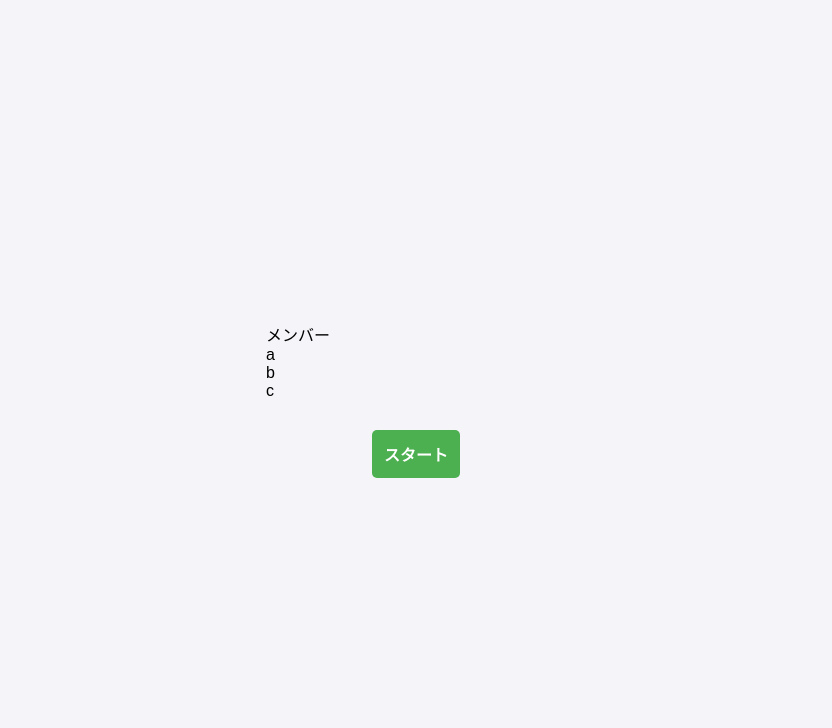
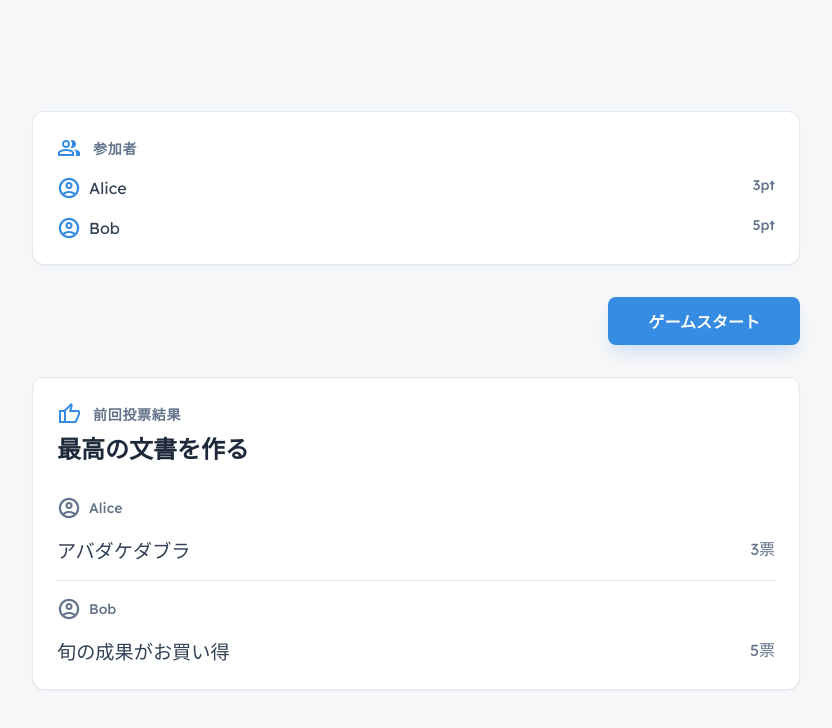
Before and after one commit to gongitsune/2026-jig-hackason-a-team, a plain HTML site: page frontend/start.html in a window 1280 px wide. Shown: the whole page, without its empty margins (224-1056 px from the left). Drawn offline with nearby package versions, Linux system fonts and the light colour scheme.

Commit message:
リザルト兼スタート画面を作成

```diff
--- /dev/null
+++ b/frontend/src/start.js
@@ -0,0 +1,76 @@
+// HTML要素の取得
+const memberListItems = document.getElementById("member-list-items");
+const startButton = document.getElementById("start-button");
+const targetGoal = document.getElementById("target-goal");
+const resultSentences = document.getElementById("result-sentences");
+
+// TODO: APIから取得できる情報のモック
+const roomInfo = {
+	status: "WAITING",
+	goal: "最高の文書を作る",
+	members: [
+		{
+			userId: "user1",
+			name: "Alice",
+			beforeResult: [
+				{
+					sentence: "アバダケダブラ",
+					voteCount: 3,
+				},
+			],
+		},
+		{
+			userId: "user2",
+			name: "Bob",
+			beforeResult: [
+				{
+					sentence: "旬の成果がお買い得",
+					voteCount: 5,
+				},
+			],
+		},
+	],
+};
+
+// 目標の表示
+targetGoal.textContent = roomInfo.goal;
+
+// メンバーリストの表示
+roomInfo.members.forEach((member) => {
+	const listItem = document.createElement("li");
+	listItem.classList.add("member-list-item");
+
+	const point = member.beforeResult.reduce(
+		(sum, result) => sum + result.voteCount,
+		0,
+	);
+	listItem.innerHTML = `
+    <div class="member-name">
+      <span class="material-symbols-outlined">account_circle</span>
+      ${member.name}
+    </div>
+    <span class="point"> ${point}pt </span>
+  `;
+
+	memberListItems.appendChild(listItem);
+});
+
+// 前回投票結果の表示
+roomInfo.members.forEach((member) => {
+	const result = member.beforeResult[0];
+
+	const listItem = document.createElement("li");
+	listItem.classList.add("user-info");
+	listItem.innerHTML = `
+    <div class="user-info">
+      <span class="material-symbols-outlined">account_circle</span>
+      <span class="user-name">${member.name}</span>
+    </div>
+    <div class="sentence-vote">
+      <span class="sentence-text">${result.sentence}</span>
+      <span class="vote-count">${result.voteCount}票</span>
+    </div>
+  `;
+
+	resultSentences.appendChild(listItem);
+});
--- a/frontend/start.html
+++ b/frontend/start.html
@@ -1,21 +1,57 @@
-<!DOCTYPE html>
-<html>
+<!doctype html>
+<html class="light" lang="ja">
   <head>
-    <title>
-      突発単語会話
-    </title>
-    <meta charset="UTF-8">
-    <link rel="stylesheet" href="style/start.css"/>
+    <meta charset="utf-8" />
+    <meta content="width=device-width, initial-scale=1.0" name="viewport" />
+    <link
+      href="https://fonts.googleapis.com/css2?family=Lexend:wght@300;400;500;600;700&display=swap"
+      rel="stylesheet"
+    />
+    <link
+      href="https://fonts.googleapis.com/css2?family=Material+Symbols+Outlined:wght@100..700,0..1&display=swap"
+      rel="stylesheet"
+    />
+    <link
+      href="https://fonts.googleapis.com/css2?family=Material+Symbols+Outlined:wght,FILL@100..700,0..1&display=swap"
+      rel="stylesheet"
+    />
+    <link href="style/global.css" rel="stylesheet" />
+    <link href="style/start.css" rel="stylesheet" />
+    <script src="src/start.js" defer type="module"></script>
+    <title>突発単語ゲーム - 結果</title>
   </head>
   <body>
-    <div id="member-wrapper">
-      <p id="member-toolber">メンバー</p>
-      <div id="members">
-        <p class="member">a</p>
-        <p class="member">b</p>
-        <p class="member">c</p>
+    <div class="container">
+      <div class="member-list">
+        <section class="card">
+          <div class="section-header">
+            <span class="material-symbols-outlined">people</span>
+            <h2 class="section-title">参加者</h2>
+          </div>
+          <ul class="member-list-items" id="member-list-items"></ul>
+        </section>
+      </div>
+
+      <div class="button-area">
+        <button class="submit-button" type="button" id="start-button">
+          ゲームスタート
+        </button>
+      </div>
+
+      <!-- Before result -->
+      <div class="before-result card">
+        <!-- 前回投票結果を表示するため、結果がなければ空にする -->
+        <!-- Target Goal -->
+        <section>
+          <div class="section-header">
+            <span class="material-symbols-outlined">thumb_up</span>
+            <h2 class="section-title">前回投票結果</h2>
+          </div>
+          <p class="card-large-text" id="target-goal">一番食べたくない食べ物</p>
+        </section>
+
+        <ul class="result-sentences" id="result-sentences"></ul>
       </div>
     </div>
-    <button>スタート</button>
   </body>
 </html>
--- a/frontend/style/global.css
+++ b/frontend/style/global.css
@@ -3,6 +3,10 @@
 	margin: 0;
 	padding: 0;
 	box-sizing: border-box;
+}
+
+fieldset {
+	border: none;
 }
 
 :root {
@@ -110,3 +114,11 @@ ul {
 	cursor: not-allowed;
 	box-shadow: none;
 }
+
+/* Text */
+.description {
+	font-size: 0.875rem;
+	color: var(--slate-500);
+	margin-bottom: 1rem;
+	margin-top: 2rem;
+}
--- a/frontend/style/start.css
+++ b/frontend/style/start.css
@@ -1,64 +1,89 @@
-* {
-  margin: 0;
-  padding: 0;
-  box-sizing: border-box;
+/* Member list */
+.member-list-items {
+	display: flex;
+	flex-direction: column;
+	gap: 1rem;
+	margin-top: 1rem;
 }
 
-body {
-  font-family: Arial, sans-serif;
-  background-color: #f4f4f9;
+.member-list-item {
 	display: flex;
-  justify-content: center;
+	justify-content: space-between;
+	gap: 0.5rem;
+	color: var(--slate-700);
+
+	.member-name {
+		display: flex;
 		align-items: center;
-  flex-direction: column;
-  height: 100vh;
+		gap: 0.5rem;
 	}
 
-div {
-  margin-bottom: 15px;
-  width: 300px;
+	.material-symbols-outlined {
+		font-size: 1.5rem;
+		color: var(--primary);
+	}
+
+	span {
+		font-size: 0.875rem;
+		font-weight: 500;
+		color: var(--slate-500);
+	}
+}
+
+/* Button area */
+.button-area {
+	margin-top: 2rem;
+	display: flex;
+	justify-content: flex-end;
+}
+
+/* Before result */
+.before-result {
+	margin-top: 2rem;
+}
+
+.result-sentences {
 	display: flex;
 	flex-direction: column;
+	gap: 1rem;
+	margin-top: 2rem;
+
+	li {
+		display: flex;
+		flex-direction: column;
+		gap: 1rem;
+
+		.user-info {
+			display: flex;
+			align-items: center;
+			gap: 0.5rem;
+			color: var(--slate-500);
+
+			.material-symbols-outlined {
+				font-size: 1.5rem;
 			}
 
-label {
-  font-size: 14px;
-  font-weight: bold;
-  margin-bottom: 5px;
+			span {
+				font-size: 0.875rem;
+				font-weight: 500;
+			}
 		}
 
-input:hover{
-  border: 1px solid #99fffa;
+		.sentence-vote {
+			display: flex;
+			justify-content: space-between;
+			color: var(--slate-700);
+			font-size: 1.2rem;
+
+			.vote-count {
+				color: var(--slate-500);
+				font-size: 1rem;
 			}
-input:focus{
-  border: 1px solid #37ffac;
-  border-color: #37ffac;
+		}
 	}
 
-input {
-  padding: 10px;
-  font-size: 16px;
-  border: 1px solid #ccc;
-  border-radius: 5px;
-  margin-bottom: 10px;
+	li + li {
+		border-top: 1px solid var(--slate-200);
+		padding-top: 1rem;
 	}
-
-button {
-  padding: 12px;
-  font-size: 16px;
-  font-weight: bold;
-  background-color: #4CAF50;
-  color: white;
-  border: none;
-  border-radius: 5px;
-  cursor: pointer;
-  transition: background-color 0.3s ease;
 }
-
-button:hover {
-  background-color: #45a049;
-}
-
-button:active {
-  background-color: #388e3c;
-}
```
Also changed, not shown: frontend/src/api.js (+7 -7 lines), frontend/style/vote.css (+0 -11 lines), frontend/vote.html (+1 -3 lines), frontend/result.html (deleted). Lines whose indentation alone changed are shown as unchanged.
